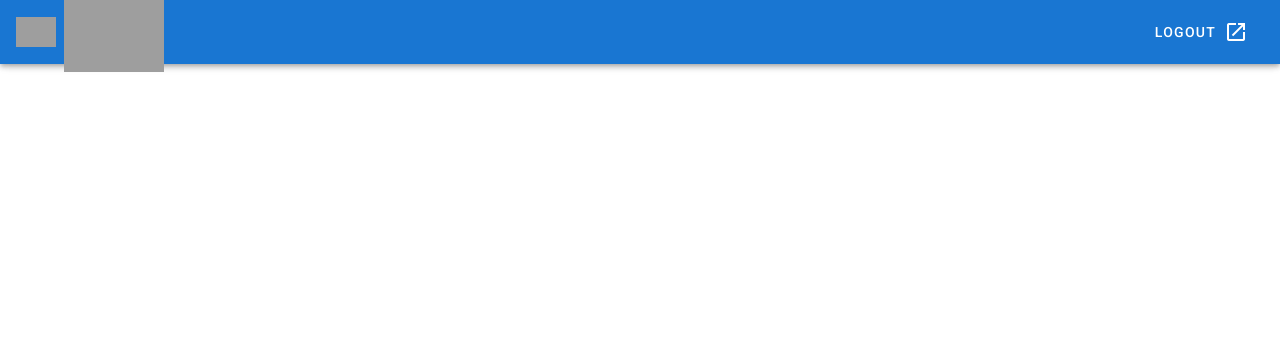
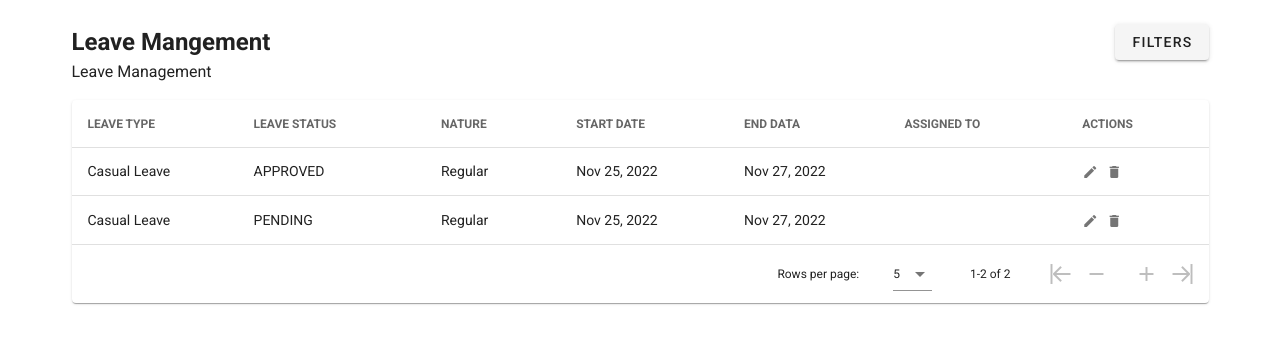
Before and after one commit to IKazimAgha/Vue2_Project, a Vue app: page /leave_page in a window 1280 px wide. Shown: the top 344 px of the page. Built offline with nearby package versions, Linux system fonts and the light colour scheme; grey boxes are pictures that could not be loaded.

Commit message:
Attached table

```diff
--- a/src/App.vue
+++ b/src/App.vue
@@ -1,42 +1,5 @@
 <template>
   <v-app>
-    <v-app-bar
-      app
-      color="primary"
-      dark
-    >
-      <div class="d-flex align-center">
-        <v-img
-          alt="Vuetify Logo"
-          class="shrink mr-2"
-          contain
-          src="https://cdn.vuetifyjs.com/images/logos/vuetify-logo-dark.png"
-          transition="scale-transition"
-          width="40"
-        />
-
-        <v-img
-          alt="Vuetify Name"
-          class="shrink mt-1 hidden-sm-and-down"
-          contain
-          min-width="100"
-          src="https://cdn.vuetifyjs.com/images/logos/vuetify-name-dark.png"
-          width="100"
-        />
-      </div>
-
-      <v-spacer></v-spacer>
-
-      <v-btn
-        @click="logout_user"
-        target="_blank"
-        text
-      >
-        <span class="mr-2">Logout</span>
-        <v-icon>mdi-open-in-new</v-icon>
-      </v-btn>
-    </v-app-bar>
-
     <v-main>
       <router-view/>
     </v-main>
--- /dev/null
+++ b/src/components/DataTable/DataTableView.vue
@@ -0,0 +1,88 @@
+<template>
+  <v-data-table
+    :headers="headers"
+    :items="values"
+    :items-per-page="5"
+    item-key="name"
+    class="elevation-1"
+    :footer-props="{
+      showFirstLastPage: true,
+      firstIcon: 'mdi-arrow-collapse-left',
+      lastIcon: 'mdi-arrow-collapse-right',
+      prevIcon: 'mdi-minus',
+      nextIcon: 'mdi-plus'
+    }"
+  >
+  <template v-slot:[`item.action`]="{ item }">
+      <v-icon
+        small
+        class="mr-2"
+        @click="editItem(item)"
+      >
+        mdi-pencil
+      </v-icon>
+      <v-icon
+        small
+        @click="deleteItem(item)"
+      >
+        mdi-delete
+      </v-icon>
+    </template>
+    </v-data-table>
+</template>
+<script>
+export default {
+  data() {
+    return {
+      headers: [
+        {
+          text: 'LEAVE TYPE',
+          value: 'leave_type',
+        },
+        {
+          text: 'LEAVE STATUS',
+          value: 'leave_status',
+        },
+        {
+          text: 'NATURE',
+          value: 'leave_nature',
+        },
+        {
+          text: 'START DATE',
+          value: 'start_date',
+        },
+        {
+          text: 'END DATA',
+          value: 'end_date',
+        },
+        {
+          text: 'ASSIGNED TO',
+          value: 'assiged_to',
+        },
+        {
+          text: 'ACTIONS',
+          value: 'action',
+        },
+      ],
+      values: [
+        {
+          leave_type: 'Casual Leave',
+          leave_status: 'APPROVED',
+          leave_nature: 'Regular',
+          start_date: 'Nov 25, 2022',
+          end_date: 'Nov 27, 2022',
+          assigned_to: '',
+        },
+        {
+          leave_type: 'Casual Leave',
+          leave_status: 'PENDING',
+          leave_nature: 'Regular',
+          start_date: 'Nov 25, 2022',
+          end_date: 'Nov 27, 2022',
+          assigned_to: '',
+        },
+      ],
+    };
+  },
+};
+</script>
--- /dev/null
+++ b/src/components/LeaveManagement/LeaveView.vue
@@ -0,0 +1,41 @@
+<template>
+    <v-container>
+        <!-- <div>
+                <nav-bar-view />
+        </div> -->
+        <div>
+            <v-col>
+                <v-col>
+                    <v-row class="justify-lg-space-between">
+                        <div>
+                            <h2> Leave Mangement </h2>
+                            <p> Leave Management </p>
+                        </div>
+                        <div>
+                            <v-btn> Filters </v-btn>
+                        </div>
+                    </v-row>
+                </v-col>
+                <v-col class="pa-0">
+                    <data-table-view />
+                </v-col>
+            </v-col>
+        </div>
+    </v-container>
+</template>
+
+<script>
+import DataTableView from '../DataTable/DataTableView.vue';
+// import NavBarView from '../NavBar/NavBarView.vue';
+// import SidebarView from '../SideBar/SidebarView.vue';
+
+export default {
+  components: {
+    DataTableView,
+    // NavBarView,
+    // SidebarView,
+  },
+  //   name: 'HelloWorld',
+
+};
+</script>
--- /dev/null
+++ b/src/components/NavBar/NavBarView.vue
@@ -0,0 +1,56 @@
+<template>
+  <v-app>
+    <v-app-bar
+      app
+      color="primary"
+      dark
+    >
+      <div class="d-flex align-center">
+        <v-img
+          alt="Vuetify Logo"
+          class="shrink mr-2"
+          contain
+          src="https://cdn.vuetifyjs.com/images/logos/vuetify-logo-dark.png"
+          transition="scale-transition"
+          width="40"
+        />
+
+        <v-img
+          alt="Vuetify Name"
+          class="shrink mt-1 hidden-sm-and-down"
+          contain
+          min-width="100"
+          src="https://cdn.vuetifyjs.com/images/logos/vuetify-name-dark.png"
+          width="100"
+        />
+      </div>
+
+      <v-spacer></v-spacer>
+
+      <v-btn
+        @click="logout_user"
+        target="_blank"
+        text
+      >
+        <span class="mr-2">Logout</span>
+        <v-icon>mdi-open-in-new</v-icon>
+      </v-btn>
+    </v-app-bar>
+  </v-app>
+</template>
+
+<script>
+
+export default {
+  name: 'App',
+
+  data: () => ({
+    //
+  }),
+  methods: {
+    async logout_user() {
+      this.$router.push('/login');
+    },
+  },
+};
+</script>
--- /dev/null
+++ b/src/components/SideBar/SidebarView.vue
@@ -0,0 +1,58 @@
+<template>
+  <v-card>
+    <v-navigation-drawer
+      v-model="drawer"
+      :mini-variant.sync="mini"
+      permanent
+    >
+      <v-list-item class="px-2">
+        <v-list-item-avatar>
+          <v-img src="https://randomuser.me/api/portraits/men/85.jpg"></v-img>
+        </v-list-item-avatar>
+
+        <v-list-item-title>John Leider</v-list-item-title>
+
+        <v-btn
+          icon
+          @click.stop="mini = !mini"
+        >
+          <v-icon>mdi-chevron-left</v-icon>
+        </v-btn>
+      </v-list-item>
+
+      <v-divider></v-divider>
+
+      <v-list dense>
+        <v-list-item
+          v-for="item in items"
+          :key="item.title"
+          link
+        >
+          <v-list-item-icon>
+            <v-icon>{{ item.icon }}</v-icon>
+          </v-list-item-icon>
+
+          <v-list-item-content>
+            <v-list-item-title>{{ item.title }}</v-list-item-title>
+          </v-list-item-content>
+        </v-list-item>
+      </v-list>
+    </v-navigation-drawer>
+  </v-card>
+</template>
+<script>
+
+export default {
+  data() {
+    return {
+      drawer: true,
+      items: [
+        { title: 'Home', icon: 'mdi-home-city' },
+        { title: 'My Account', icon: 'mdi-account' },
+        { title: 'Users', icon: 'mdi-account-group-outline' },
+      ],
+      mini: true,
+    };
+  },
+};
+</script>
--- a/src/router/index.js
+++ b/src/router/index.js
@@ -3,6 +3,7 @@ import VueRouter from 'vue-router';
 import HomeView from '../views/HomeView.vue';
 import LoginView from '../views/LoginView.vue';
 import RegisterView from '../views/RegisterView.vue';
+import LeaveView from '../components/LeaveManagement/LeaveView.vue';
 
 Vue.use(VueRouter);
 
@@ -23,6 +24,11 @@ const routes = [
     component: RegisterView,
   },
   {
+    path: '/leave_page',
+    name: 'leavepage',
+    component: LeaveView,
+  },
+  {
     path: '/about',
     name: 'about',
     // route level code-splitting
```
Also changed, not shown: src/views/LeaveManagement.vue (added, +15 -0 lines).
